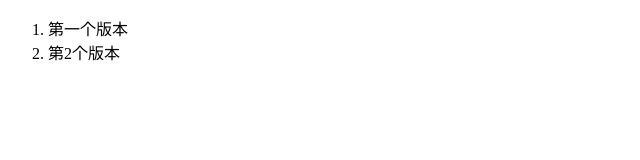
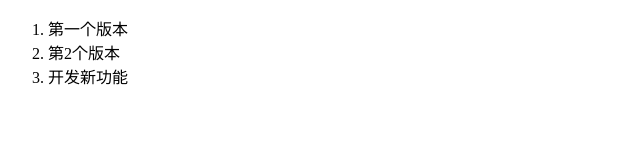
Before and after one commit to slight-star/demo, a plain HTML site: page index.html in a window 1280 px wide. Shown: the whole page, without its empty margins (0-640 px from the left). Drawn offline with nearby package versions, Linux system fonts and the light colour scheme.

Commit message:
1.开发新功能提交

```diff
--- a/index.html
+++ b/index.html
@@ -12,6 +12,7 @@
     <ol>
 		<li>第一个版本</li>
 		<li>第2个版本</li>
+		<li>开发新功能</li>
 	</ol>
 </body>
 </html>
```
